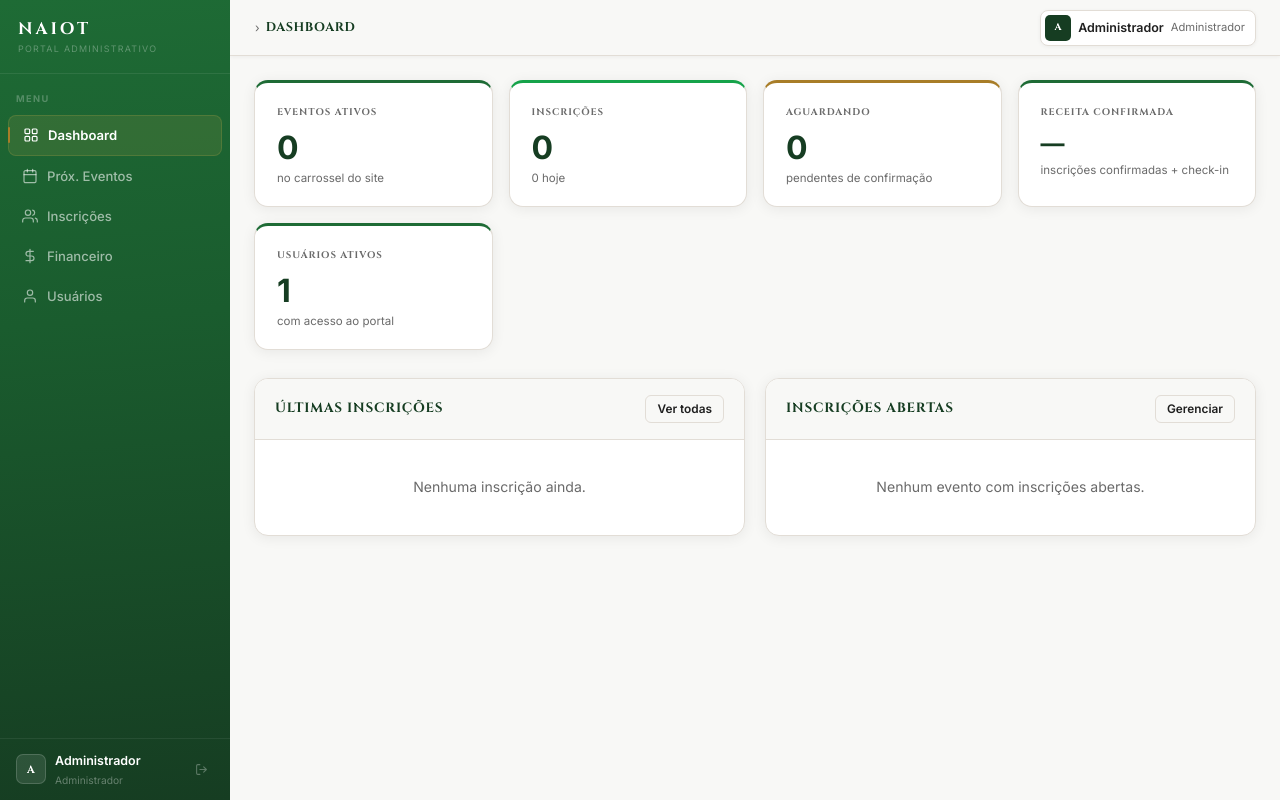
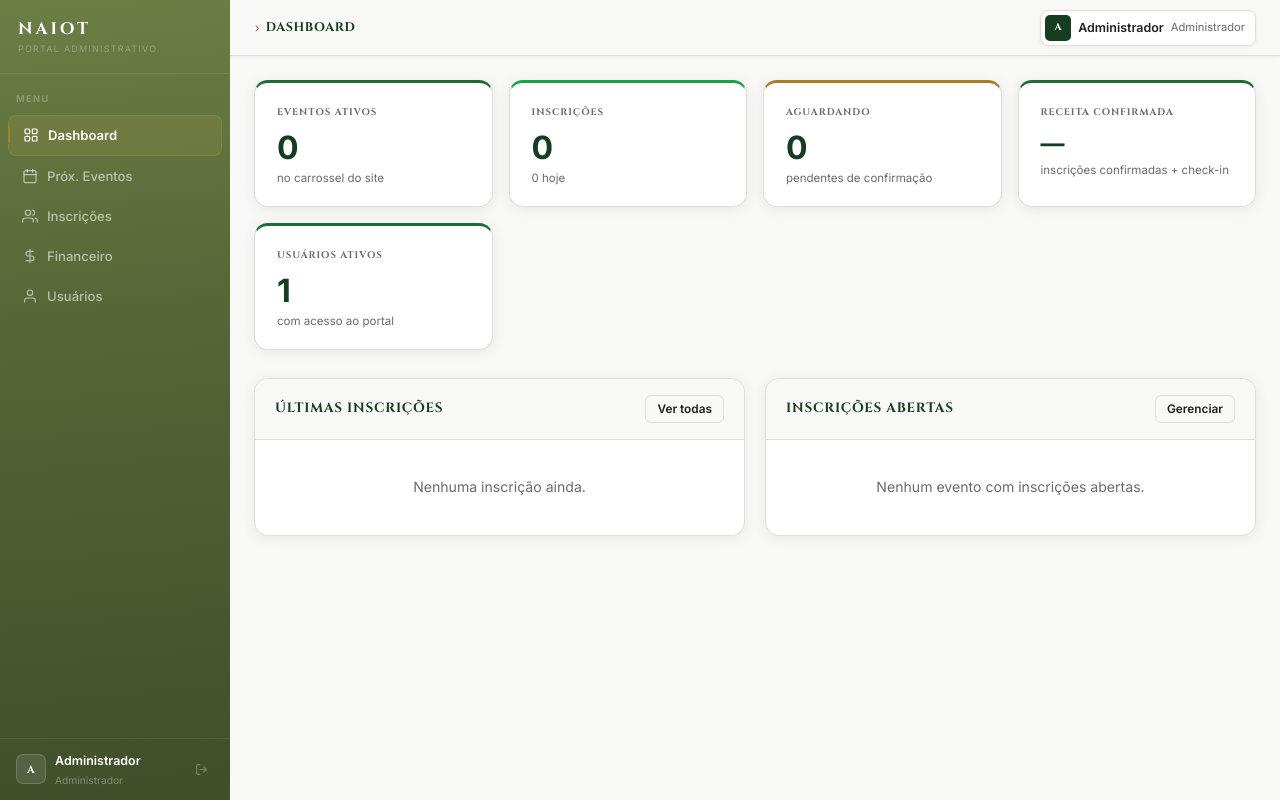
Before and after one commit to fontec-informatica/naiot, a PHP site: page /portal/index.php in a window 1280 px wide. Run offline with PHP 8.4, Linux system fonts and the light colour scheme; a user stored in the database is signed in; data comes from the database, SQL or seed files in the repository; data that the repository does not hold is empty.

Commit message:
fix: sidebar tom abacate — verde oliva suave no lugar do verde agressivo
Co-Authored-By: Claude Sonnet 4.6 <noreply@anthropic.com>

```diff
--- a/portal/assets/css/portal.css
+++ b/portal/assets/css/portal.css
@@ -102,7 +102,7 @@ button{cursor:pointer;font:inherit;border:none;background:none}
 /* ── Sidebar ── */
 .sidebar{
   width:var(--sidebar-w);
-  background:linear-gradient(175deg,#1e6b35 0%,#1a5c2e 40%,#163d22 100%);
+  background:linear-gradient(175deg,#6b7f45 0%,#566637 40%,#404e2a 100%);
   display:flex;flex-direction:column;flex-shrink:0;
   position:fixed;top:0;left:0;height:100vh;
   overflow-y:auto;z-index:200;
```
